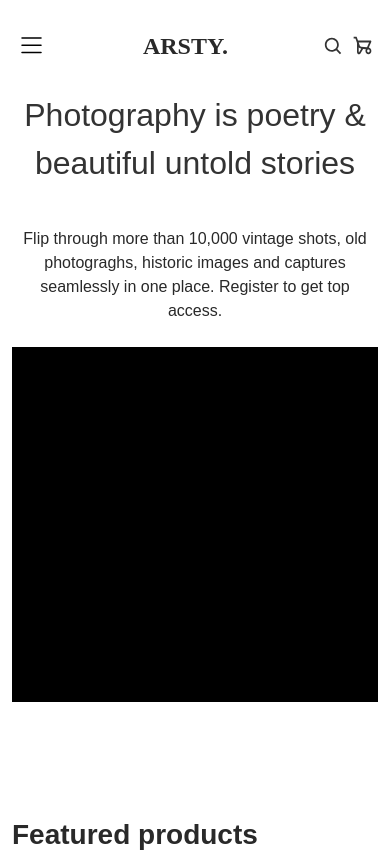
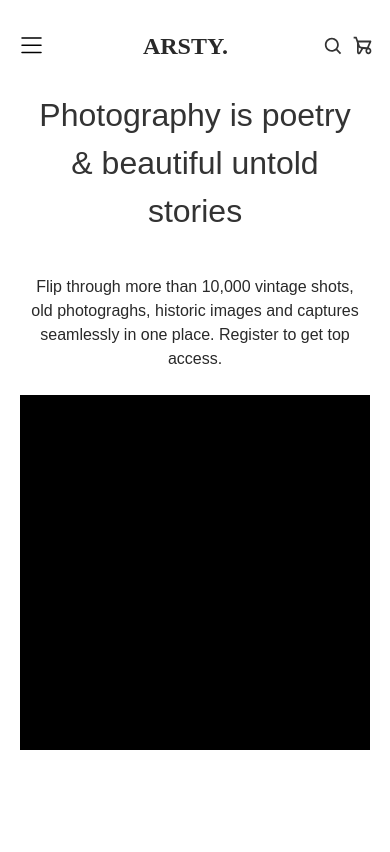
Before and after one commit to eniiku/Artsy, a React (Vite) app: page / in a window 390 px wide. Shown: the top 852 px of the page. Built offline with nearby package versions, Linux system fonts and the light colour scheme; a web font is replaced by a local one.

Commit message:
fix(styles): update xPadding

```diff
--- a/src/styles/index.ts
+++ b/src/styles/index.ts
@@ -1,5 +1,5 @@
 const styles = {
-  xPadding: 'px-3 lg:px-24',
+  xPadding: 'px-5 lg:px-24',
 };
 
 export default styles;
```
